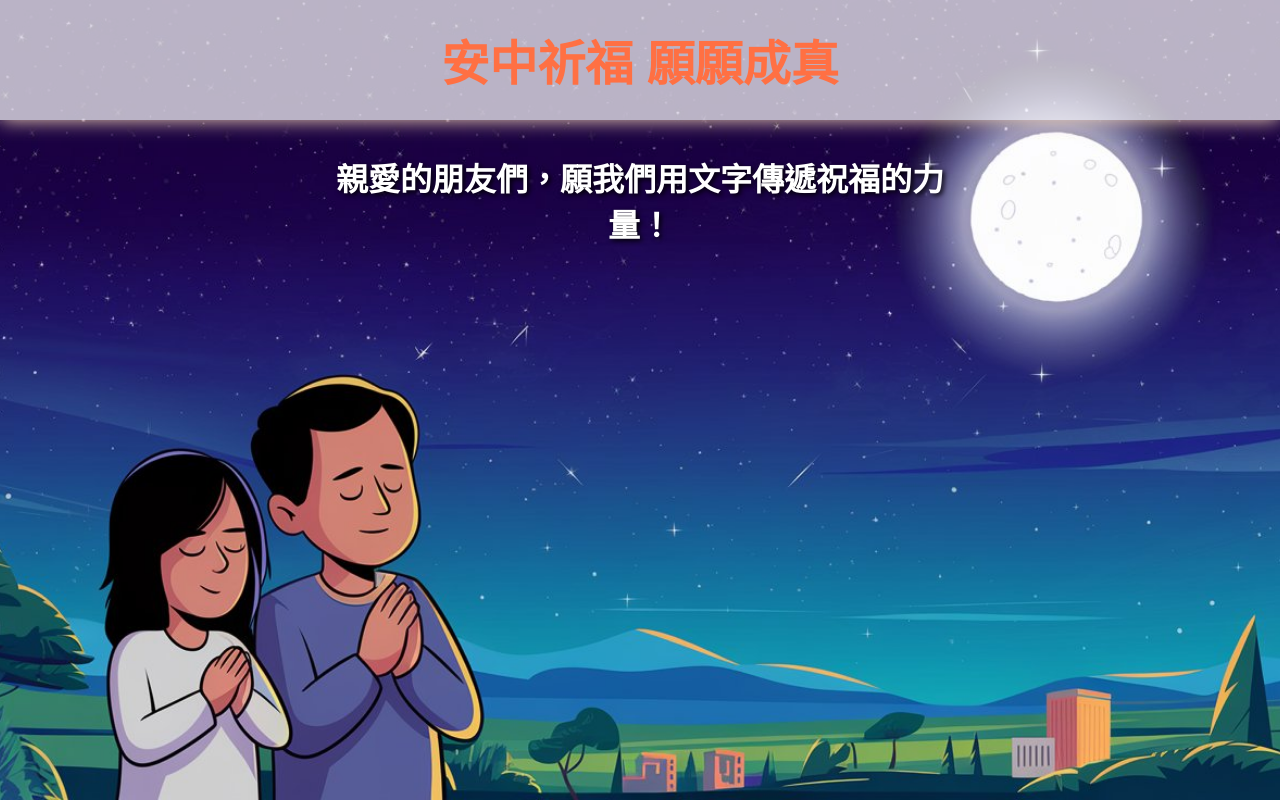
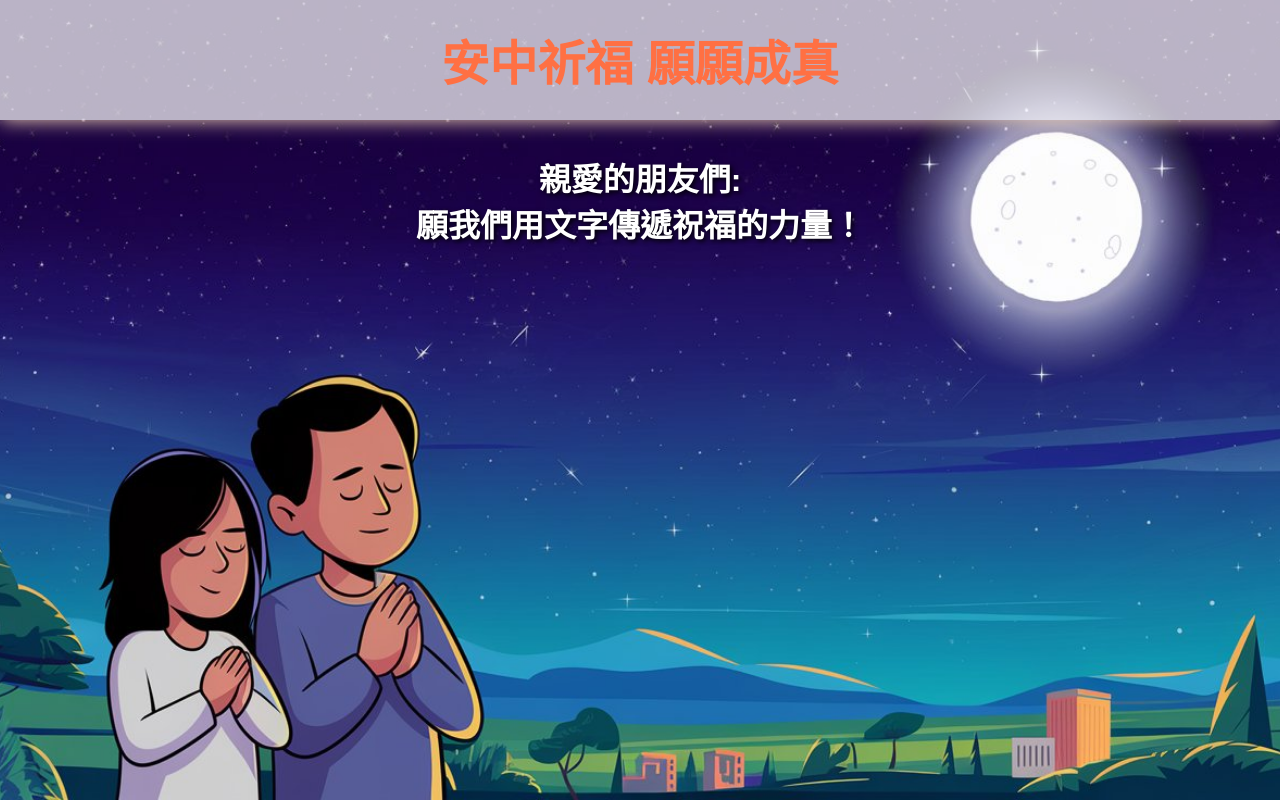
Before and after one commit to Tsai-Chi-Tang/Tsai-Chi-Tang.github.io, a plain HTML site: page index.html in a window 1280 px wide. Drawn offline with Linux system fonts and the light colour scheme.

Commit message:
Update index.html

```diff
--- a/index.html
+++ b/index.html
@@ -20,7 +20,9 @@
 
     <!-- 祈福語 -->
     <main>
-        <div class="blessing">親愛的朋友們，願我們用文字傳遞祝福的力量！</div>
+        <div class="blessing">
+            親愛的朋友們:<br>
+            願我們用文字傳遞祝福的力量！</div>
     </main>
 </body>
 </html>
```
